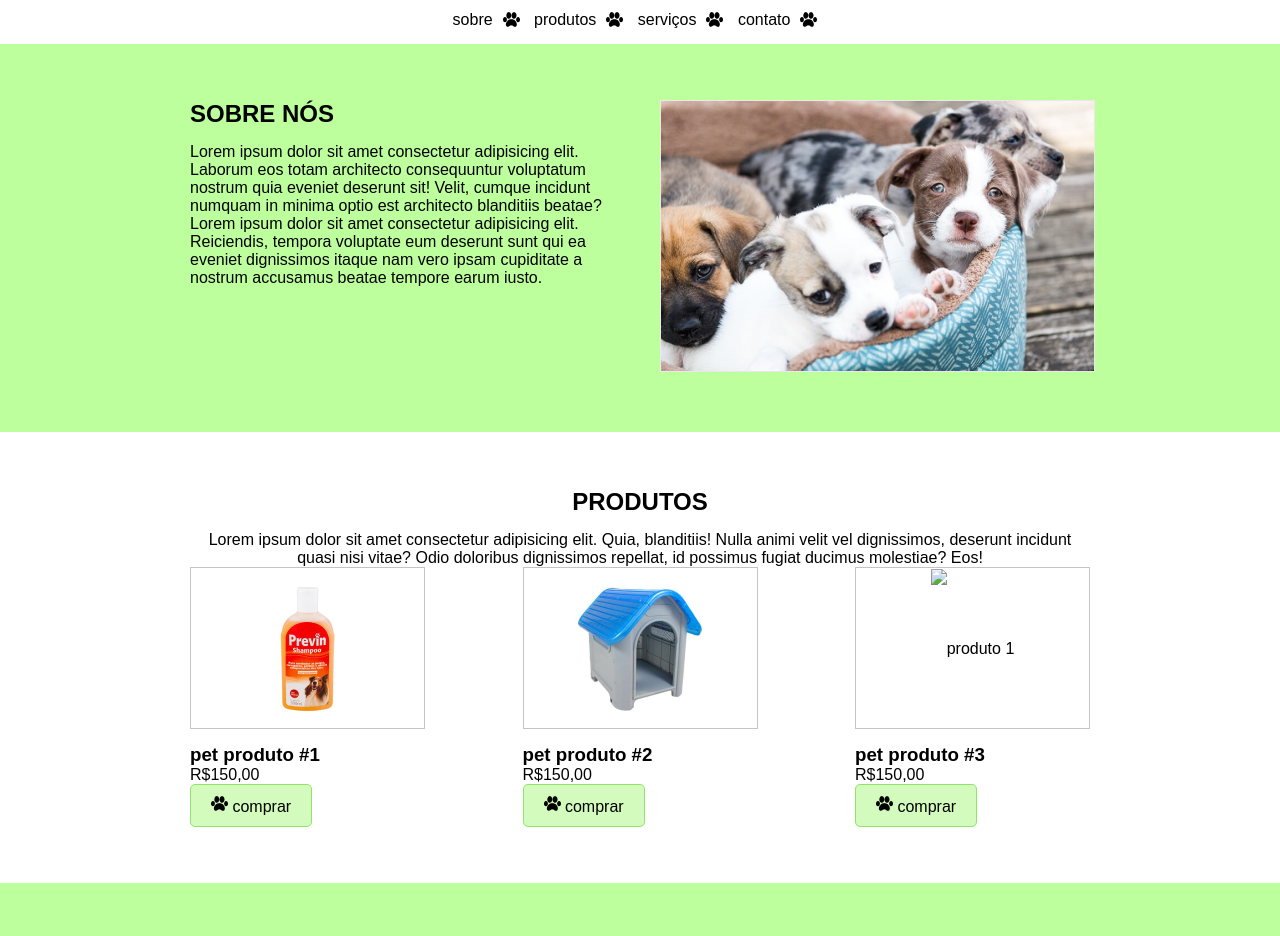
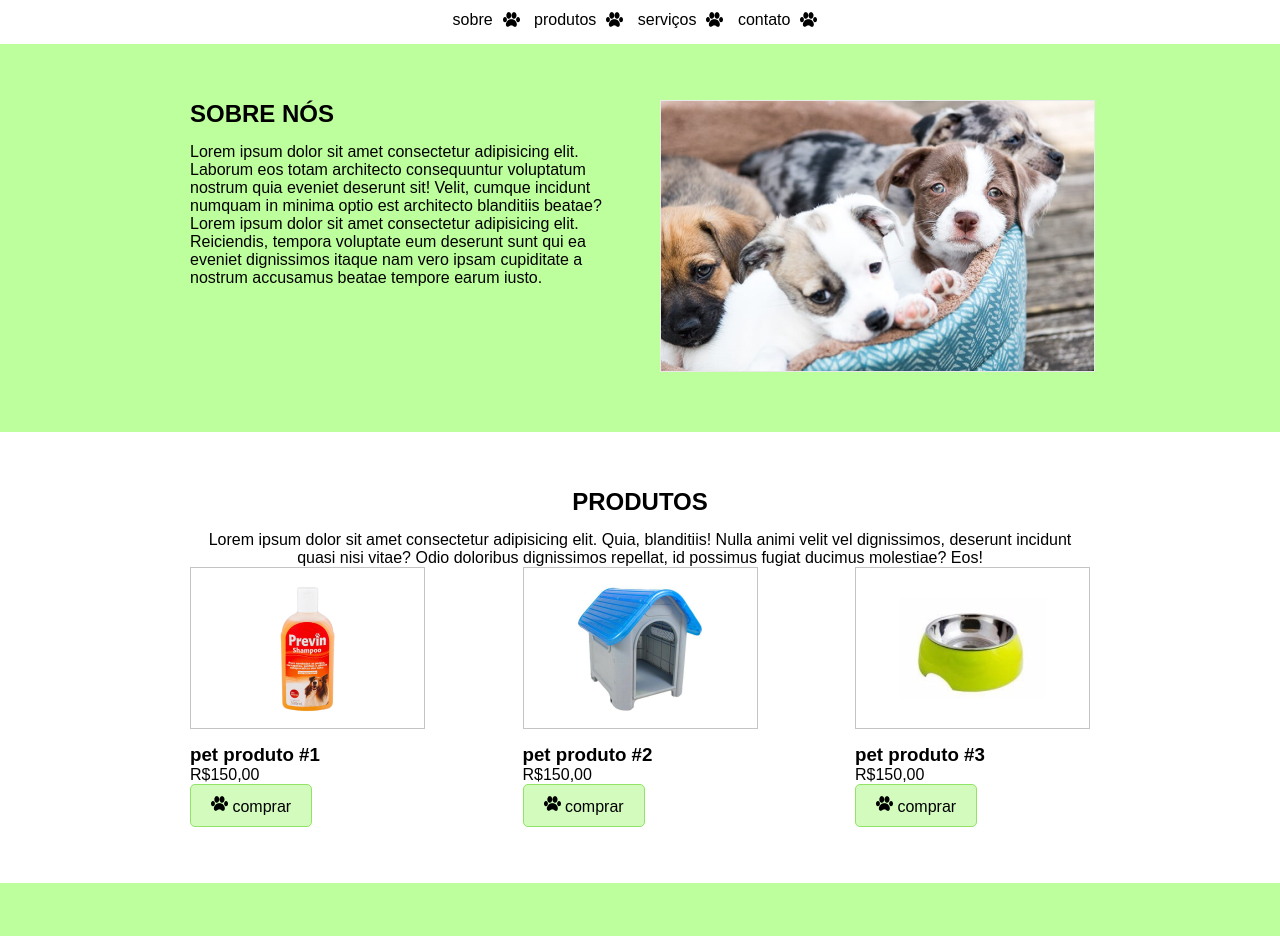
Before and after one commit to vv1ll14n/PET-SHOP, a plain HTML site: page index.html in a window 1280 px wide. Shown: the part 116-1052 px from the top of the page. Drawn offline with Linux system fonts and the light colour scheme; files whose address does not match are found by name.

Commit message:
Update index.html

```diff
--- a/index.html
+++ b/index.html
@@ -72,7 +72,7 @@
                 </div>
                 <div class="produtos">
                     <figure>
-                        <img src="/CSS/img/produto-3.jpg" alt="produto 1">
+                        <img src="img/produto-3.jpg" alt="produto 1">
                     </figure>
                     <h3>pet produto #3</h3>
                     <p>R$150,00</p>
```
